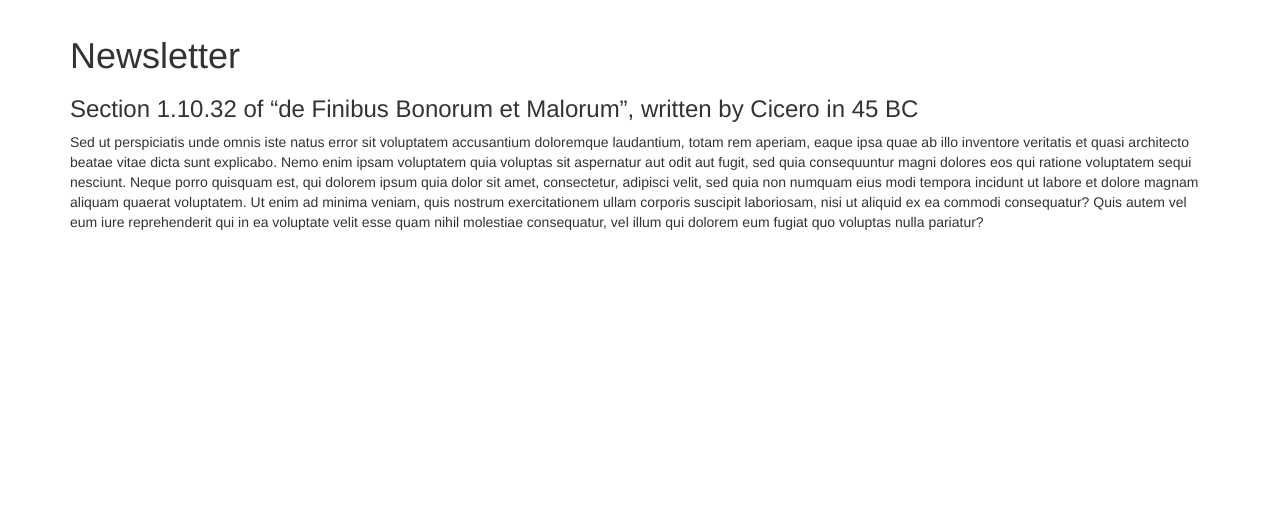
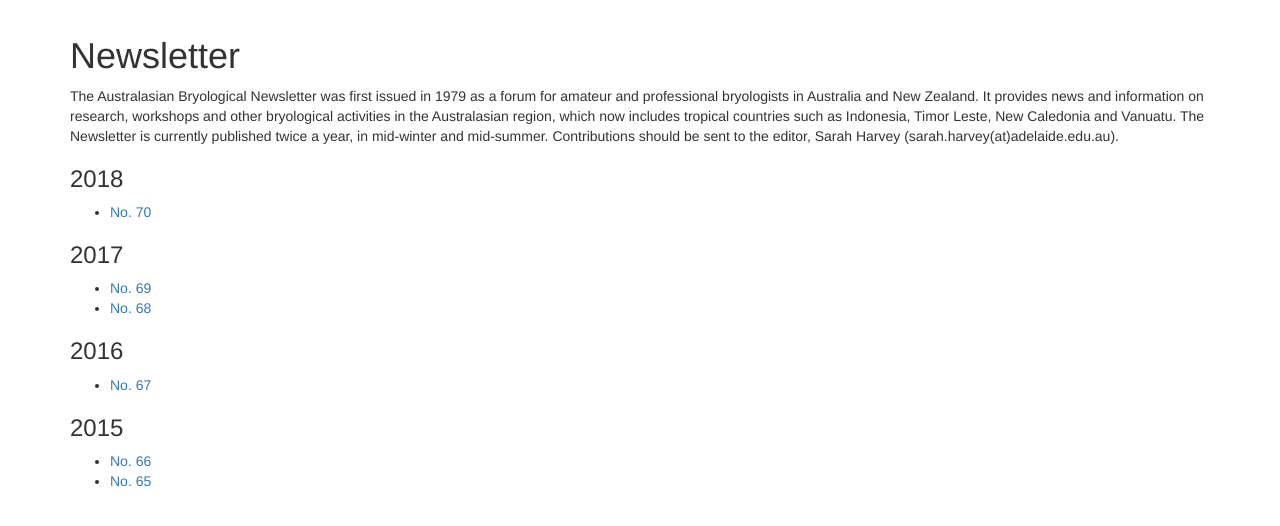
Before and after one commit to nielsklazenga/australian-bryological-network, a Jekyll site: the page built from newsletter.md, in a window 1280 px wide, cut to the strip 269-795 px from the top of the page. Built offline with Jekyll 4.4.1, drawn with Linux system fonts in a browser that asks for light colours; nearby versions of some CDN libraries.

Commit message:
newsletter

```diff
--- a/newsletter.md
+++ b/newsletter.md
@@ -4,6 +4,20 @@ title: Newsletter
 permalink: /newsletter/
 ---
 
-### Section 1.10.32 of "de Finibus Bonorum et Malorum", written by Cicero in 45 BC
+The Australasian Bryological Newsletter was first issued in 1979 as a forum for amateur and professional bryologists in Australia and New Zealand. It provides news and information on research, workshops and other bryological activities in the Australasian region, which now includes tropical countries such as Indonesia, Timor Leste, New Caledonia and Vanuatu. The Newsletter is currently published twice a year, in mid-winter and mid-summer. Contributions should be sent to the editor, Sarah Harvey (sarah.harvey(at)adelaide.edu.au).
 
-Sed ut perspiciatis unde omnis iste natus error sit voluptatem accusantium doloremque laudantium, totam rem aperiam, eaque ipsa quae ab illo inventore veritatis et quasi architecto beatae vitae dicta sunt explicabo. Nemo enim ipsam voluptatem quia voluptas sit aspernatur aut odit aut fugit, sed quia consequuntur magni dolores eos qui ratione voluptatem sequi nesciunt. Neque porro quisquam est, qui dolorem ipsum quia dolor sit amet, consectetur, adipisci velit, sed quia non numquam eius modi tempora incidunt ut labore et dolore magnam aliquam quaerat voluptatem. Ut enim ad minima veniam, quis nostrum exercitationem ullam corporis suscipit laboriosam, nisi ut aliquid ex ea commodi consequatur? Quis autem vel eum iure reprehenderit qui in ea voluptate velit esse quam nihil molestiae consequatur, vel illum qui dolorem eum fugiat quo voluptas nulla pariatur?
+### 2018
+
+* [No. 70](https://drive.google.com/file/d/1-RJf1FfEIgVk0oCOVKc1Mdrxnq4b6Htu/view?usp=sharing)
+
+### 2017
+
+* [No. 69](https://drive.google.com/file/d/18hmNmPG9FTlg1rdo-dBv4Lmc1ciKhhkk/view?usp=sharing)
+* [No. 68](https://drive.google.com/file/d/1pw6rtHa1AEFO2_yr7DQ_JFNisSxJHLJE/view?usp=sharing)
+
+### 2016
+* [No. 67](https://drive.google.com/file/d/16HizL7mdzSD7w8_CwdyZc566_piGB_D9/view?usp=sharing)
+
+### 2015
+* [No. 66](https://drive.google.com/file/d/1-hfjaDh6JPf3_FgKXT8t8JvzOaObg_fM/view?usp=sharing)
+* [No. 65](https://drive.google.com/file/d/1tlBKt68Sm_I2zVG7qjk3ba0z9ctcpHGX/view?usp=sharing)
```
